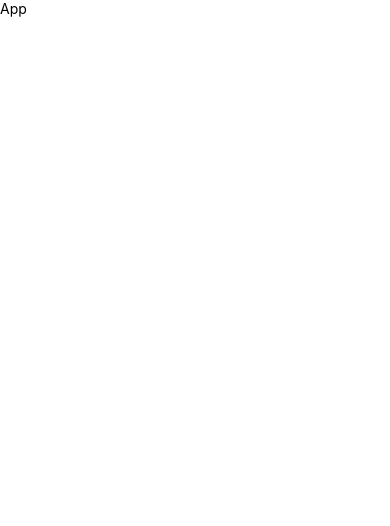
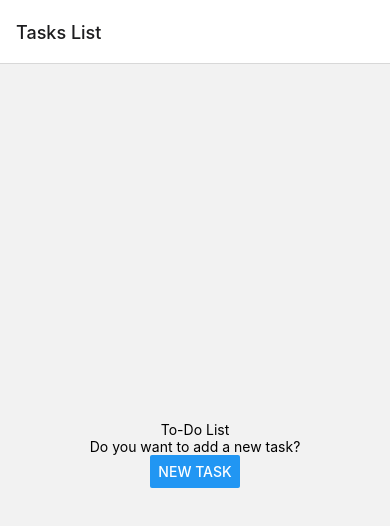
Before and after one commit to guadarecio/Todos, a React Native app: screen / in a window 390 px wide. Shown: the top 526 px of the page. Built offline with nearby package versions, Linux system fonts and the light colour scheme.

Commit message:
configuring autocorrect and context.

```diff
--- a/package.json
+++ b/package.json
@@ -10,8 +10,12 @@
     "test": "jest"
   },
   "dependencies": {
+    "@react-navigation/native": "^6.1.8",
+    "@react-navigation/native-stack": "^6.9.14",
     "react": "18.2.0",
-    "react-native": "0.72.5"
+    "react-native": "0.72.5",
+    "react-native-safe-area-context": "^4.7.2",
+    "react-native-screens": "^3.25.0"
   },
   "devDependencies": {
     "@babel/core": "^7.20.0",
--- a/src/App.jsx
+++ b/src/App.jsx
@@ -1,10 +1,14 @@
-import {View, Text} from 'react-native';
 import React from 'react';
+import { View } from 'react-native';
+import StackNavigator from './navigation/StackNavigator';
+import { TodosContext } from './context/TodosContext';
 
 const App = () => {
   return (
-    <View>
-      <Text>App</Text>
+    <View style={{ flex: 1 }}>
+      <TodosContext.Provider value="dark">
+        <StackNavigator />
+      </TodosContext.Provider>
     </View>
   );
 };
--- /dev/null
+++ b/src/context/TodosContext.jsx
@@ -0,0 +1,3 @@
+import { createContext } from 'react';
+
+export const TodosContext = createContext(null);
--- a/src/navigation/StackNavigator.jsx
+++ b/src/navigation/StackNavigator.jsx
@@ -0,0 +1,21 @@
+import * as React from 'react';
+import { NavigationContainer } from '@react-navigation/native';
+import { createNativeStackNavigator } from '@react-navigation/native-stack';
+import TasksList from '../screens/TasksList';
+import NewTask from '../screens/NewTask';
+
+
+const Stack = createNativeStackNavigator();
+
+function App() {
+    return (
+        <NavigationContainer>
+            <Stack.Navigator initialRouteName="Tasks List">
+                <Stack.Screen name="Tasks List" component={TasksList} />
+                <Stack.Screen name="New Task" component={NewTask} />
+            </Stack.Navigator>
+        </NavigationContainer>
+    );
+}
+
+export default App;
--- a/src/screens/NewTask.jsx
+++ b/src/screens/NewTask.jsx
@@ -1,10 +1,30 @@
-import {View, Text} from 'react-native';
-import React from 'react';
+import React, { useState } from 'react';
+import { View, Text, Button, TextInput } from 'react-native';
 
 const NewTask = () => {
+  const [text, setText] = useState("");
+  const [taskDescription, setTaskDescription] = useState("");
+
+
+  const handleAddTask = () => {
+    setTaskDescription(text);
+  };
+
   return (
     <View>
       <Text>NewTask</Text>
+      <Text>Description:</Text>
+      <TextInput
+        onChangeText={(d) => setText(d)}
+        value={text}
+        placeholder='Write your task here'
+      />
+
+      <Button
+        title="Add Task"
+        onPress={handleAddTask}
+      />
+
     </View>
   );
 };
--- a/src/screens/TasksList.jsx
+++ b/src/screens/TasksList.jsx
@@ -1,12 +1,26 @@
-import {View, Text} from 'react-native';
-import React from 'react';
+import { View, Text, Button } from 'react-native';
+import React, { useContext } from 'react';
+import { useNavigation } from '@react-navigation/native';
+import { TodosContext } from '../context/TodosContext';
+
 
 const TasksList = () => {
-  return (
-    <View>
-      <Text>TasksList</Text>
-    </View>
-  );
+    const { navigate } = useNavigation();
+    const valor = useContext(TodosContext);
+
+    console.log(valor);
+    return (
+        <View style={{ flex: 1, alignItems: 'center', justifyContent: 'center' }}>
+            <Text>To-Do List</Text>
+
+
+            <Text>Do you want to add a new task?</Text>
+            <Button
+                title="New Task"
+                onPress={() => navigate('New Task')}
+            />
+        </View>
+    );
 };
 
 export default TasksList;
```
Also changed, not shown: .eslintrc.js, 4 other files (tests, documents, lock files or other folders).
